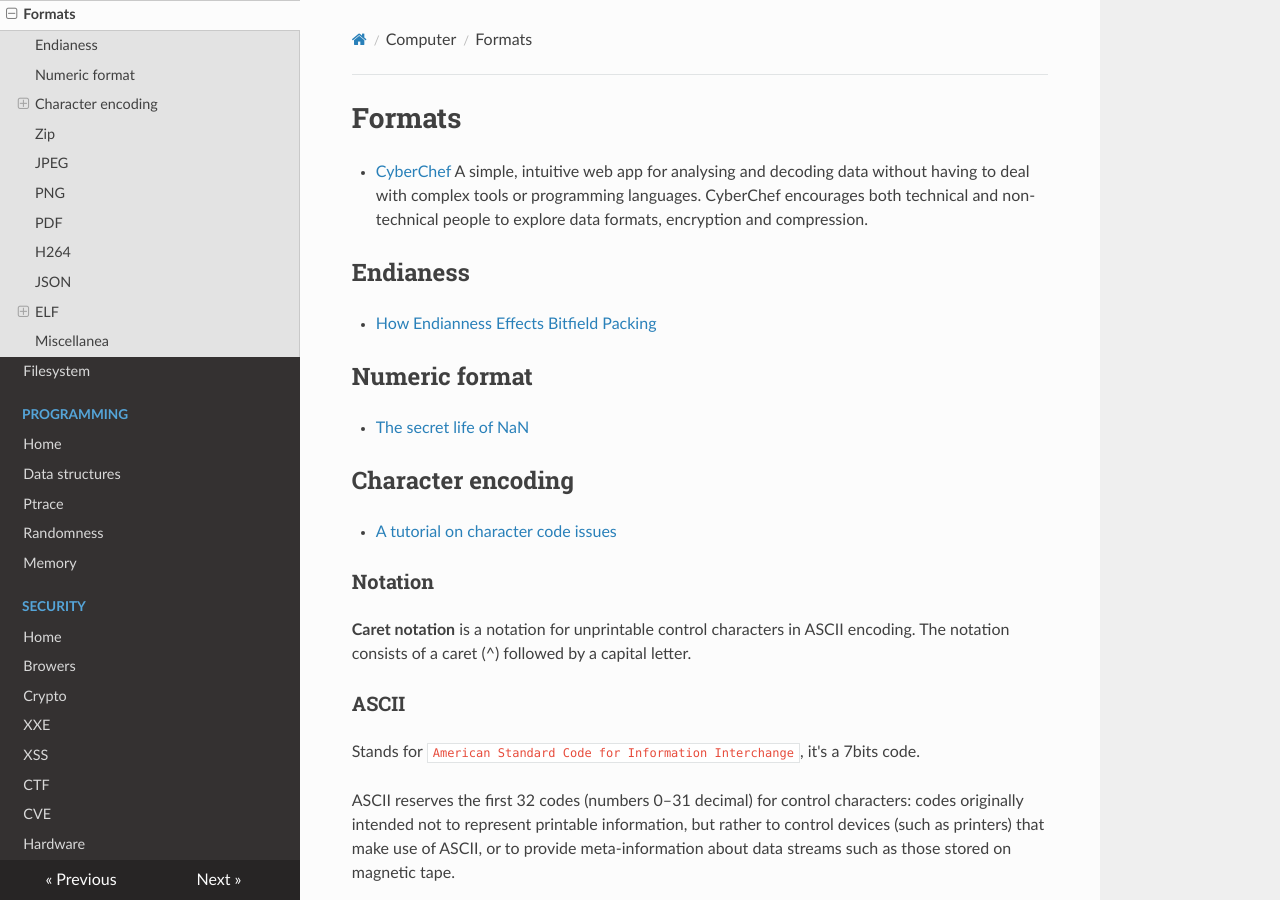
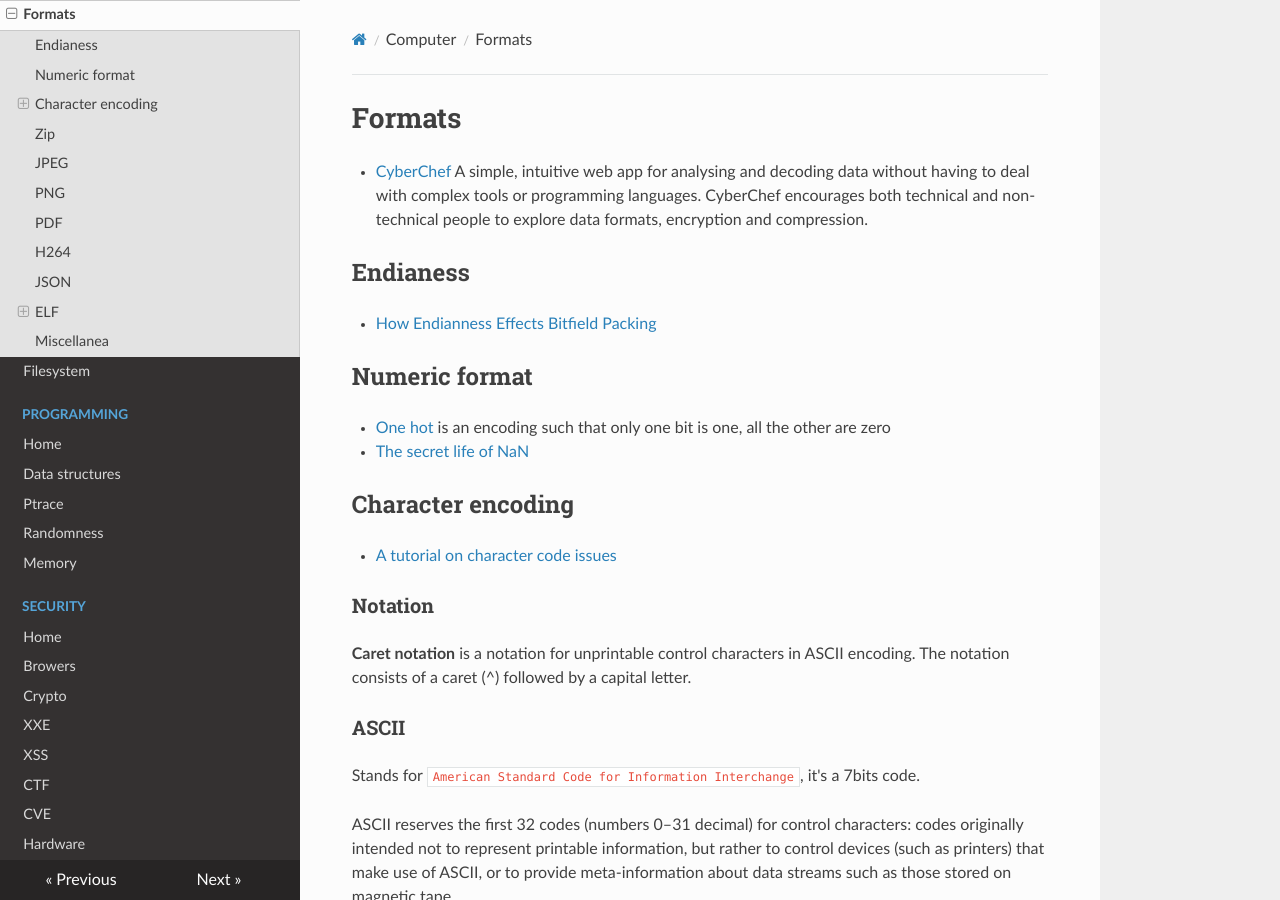
Before and after one commit to gipi/low-level, an MkDocs documentation site: the page built from docs/formats.md, in a window 1280 px wide and 900 px high. Built offline with MkDocs 1.6.1, drawn with Linux system fonts in a browser that asks for light colours; nearby versions of some CDN libraries; old or Windows-style settings are respelled for this version of MkDocs.

Commit message:
Update formats.md

```diff
--- a/docs/formats.md
+++ b/docs/formats.md
@@ -8,6 +8,7 @@
 
 ## Numeric format
 
+ - [One hot](https://en.wikipedia.org/wiki/One-hot) is an encoding such that only one bit is one, all the other are zero
  - [The secret life of NaN](https://anniecherkaev.com/the-secret-life-of-nan)
 
 ## Character encoding
```
